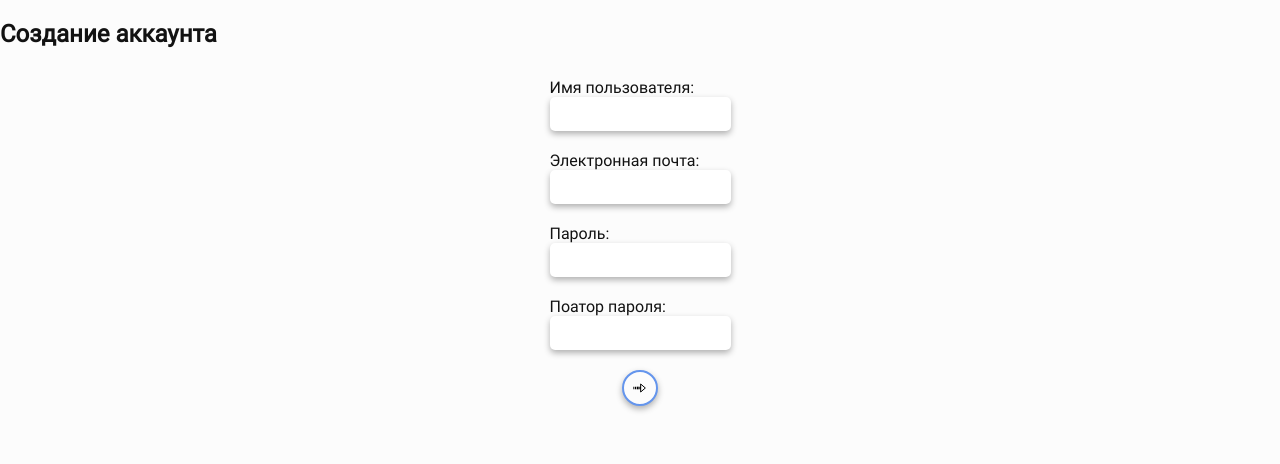
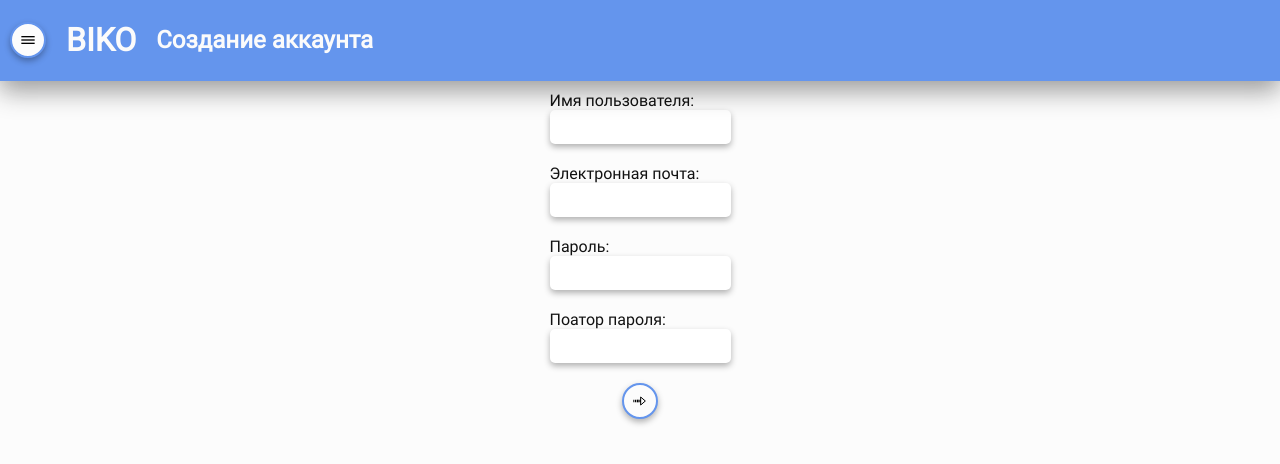
Before and after one commit to Vlad1m1ru5/BiKo-exchanger-ui-ssr, a React app: page /login in a window 1280 px wide. Both pictures are taken after a click on the button 668 px from the left and 254 px from the top of the page. Shown: the top 464 px of the page. Built offline with nearby package versions, Linux system fonts and the light colour scheme.

Commit message:
icons
topbar menu

```diff
--- a/src/client/components/topbar.tsx
+++ b/src/client/components/topbar.tsx
@@ -8,6 +8,7 @@ const Topbar = styled.div<{ theme: Theme }>`
   flex-direction: row;
   flex-grow: 1;
   justify-content: space-between;
+  position: sticky;
 
   & > *:not(:first-child) {
     flex-grow: 1;
--- a/src/client/pages/auth.tsx
+++ b/src/client/pages/auth.tsx
@@ -4,6 +4,7 @@ import Group from 'client/components/group'
 import LabeledInput from 'client/components/labeled-input'
 import Page from 'client/components/page'
 import React, { useState } from 'react'
+import TopbarMenu from 'client/templates/topbar-menu'
 import Title from 'client/components/title'
 import srcArrow from 'assets/icons/Arrow.svg'
 import { isValidEmail, isValidName, isValidPassword } from 'client/utils'
@@ -66,7 +67,9 @@ const Auth: React.FC = () => {
 
   return (
      <Page>
-       <h2>Создание аккаунта</h2>
+      <TopbarMenu>
+        <h2>Создание аккаунта</h2>
+      </TopbarMenu>
        <Group direction='column'>
        <LabeledInput
           isInvalid={inputName.isInvalid}
--- a/src/client/pages/login.tsx
+++ b/src/client/pages/login.tsx
@@ -5,12 +5,11 @@ import LabeledInput from 'client/components/labeled-input'
 import Page from 'client/components/page'
 import React, { useState } from 'react';
 import Title from 'client/components/title'
-import Topbar from 'client/components/topbar'
+import TopbarMenu from 'client/templates/topbar-menu'
 import actions from 'store/actions'
 import api from 'client/api';
 import srcAdd from 'assets/icons/Add.svg'
 import srcArrow from 'assets/icons/Arrow.svg'
-import srcHamburger from 'assets/icons/Hamburger.svg'
 import { connect } from 'react-redux'
 import { isValidName, isValidPassword } from 'client/utils'
 import { useHistory } from 'react-router-dom'
@@ -103,19 +102,9 @@ const Login: React.FC<Props> = ({
 
   return (
     <Page>
-      <Topbar>
-        <Group direction='row'>
-          <Title title='Меню'>
-            <Button onClick={() => {}}>
-            <Icon src={srcHamburger} />
-            </Button>
-          </Title>
-          <h1>BIKO</h1>
-        </Group>
-        <Group direction='row'>
-          <h2>Вход</h2>
-        </Group>
-      </Topbar>
+      <TopbarMenu>
+        <h2>Вход</h2>
+      </TopbarMenu>
       <Group direction='column'>
         <LabeledInput
           isInvalid={inputName.isInvalid}
--- /dev/null
+++ b/src/client/templates/topbar-menu.tsx
@@ -0,0 +1,25 @@
+import Button from 'client/components/button'
+import Icon from 'client/components/icon'
+import Group from 'client/components/group'
+import React from 'react'
+import Title from 'client/components/title'
+import Topbar from 'client/components/topbar'
+import srcHamburger from 'assets/icons/Hamburger.svg'
+
+const TopbarMenu: React.FC = ({ children}) => (
+  <Topbar>
+    <Group direction='row'>
+      <Title title='Меню'>
+        <Button onClick={() => {}}>
+        <Icon src={srcHamburger} />
+        </Button>
+      </Title>
+      <h1>BIKO</h1>
+    </Group>
+    <Group direction='row'>
+      {children}
+    </Group>
+  </Topbar>
+)
+
+export default TopbarMenu
```
